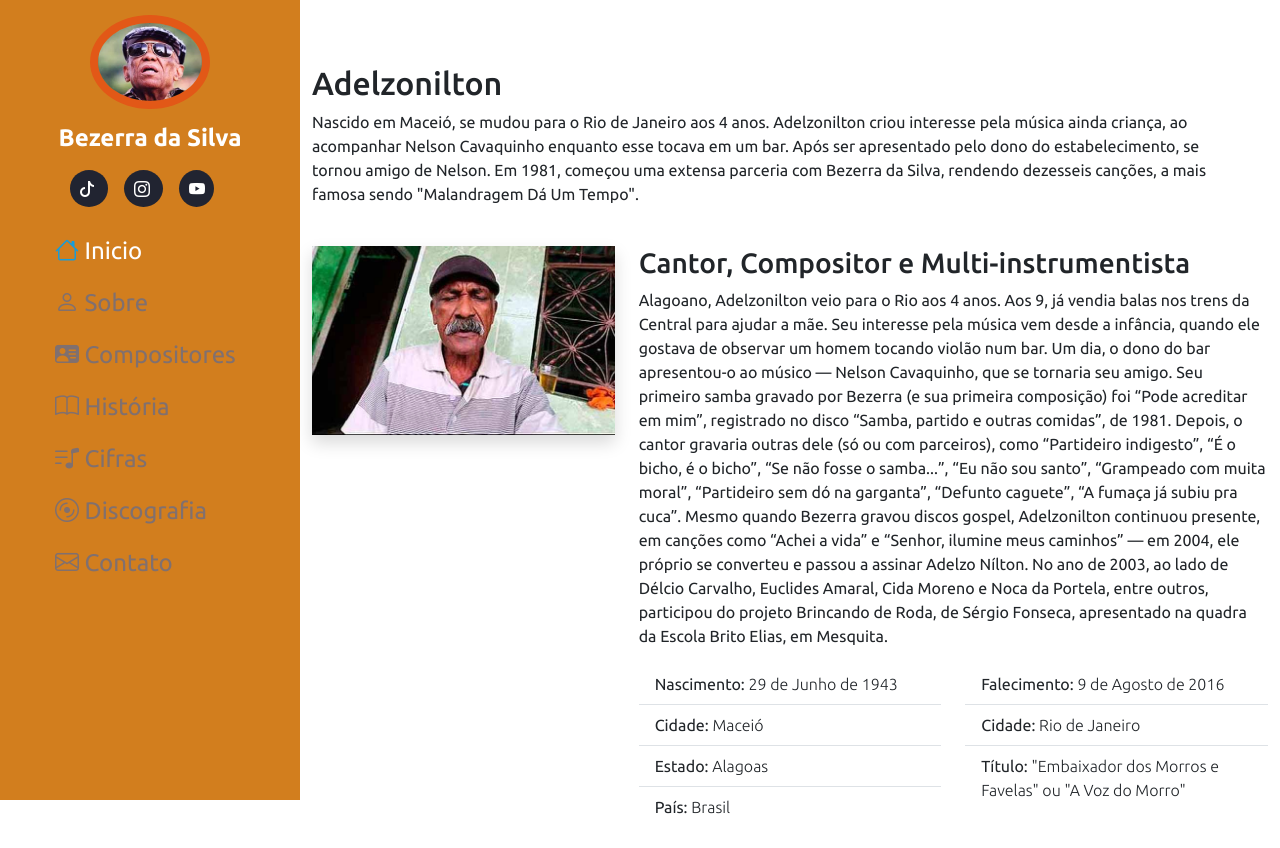
After one commit to guigored/site, a Flask app: page /adelzonilton in a window 1280 px wide. The commit adds this page. Run offline with Flask 3, Linux system fonts and the light colour scheme; some libraries are stand-ins or nearby versions.

Commit message:
Adelzonilton

```diff
--- a/app.py
+++ b/app.py
@@ -32,6 +32,10 @@ class Contato:
 
 def index():
     return render_template('index.html')
+
+@app.route('/adelzonilton')
+def adelzonilton():
+    return render_template('Adelzonilton.html')
 
 
 @app.route('/send', methods=['GET', 'POST'])
--- /dev/null
+++ b/templates/Adelzonilton.html
@@ -0,0 +1,166 @@
+<!DOCTYPE html>
+<html lang="pt-br">
+<head>
+    <meta charset="UTF-8">
+    <meta name="viewport" content="width=device-width, initial-scale=1.0">
+    <link rel="stylesheet" href="../static/bootstrap/css/bootstrap.css">
+    <link rel="stylesheet" href="../static/style.css">
+    <link rel="icon" type='image/png' href="../static/FotosBezerra/icon.png">
+    <link rel="stylesheet" href="https://cdn.jsdelivr.net/npm/bootstrap-icons@1.11.3/font/bootstrap-icons.min.css">
+    <title>Adelzonilton</title>
+</head>
+<body>
+    <i class="bi bi-list menu-mobile"></i>
+
+
+  <aside id='header'>
+    <section class="profile">
+      <img src="../static/FotosBezerra/images (1).jpeg" alt="Foto do Bezerra">
+      <h1>Bezerra da Silva</h1>
+      <div class="social-links mt-4 text-center">
+        <a target="_blank" href="https://www.tiktok.com/@bezerraobrabao">
+          <i class="bi bi-tiktok"></i>
+
+        </a>
+        <a target="_blank" href="https://www.instagram.com/@bezerraobrabao">
+          <i class="bi bi-instagram"></i>
+
+        </a>
+        <a target="_blank" href="https://www.youtube.com/@bezerraobrabao">
+          <i class="bi bi-youtube"></i>
+
+        </a>
+
+
+
+      </div>
+
+
+    </section>
+
+    <nav id="navbar" class="nav-menu">
+      <ul class="nav flex-column">
+        <li class="nav-item">
+          <a class="nav-link active" aria-current="page" href="#inicio"><i class="bi bi-house"></i> Inicio</a>
+        </li>
+        <li class="nav-item">
+          <a class="nav-link" href="#sobre"><i class="bi bi-person"></i> Sobre</a>
+        </li>
+        <li class="nav-item">
+          <a class="nav-link" href="#compositores"><i class="bi bi-person-vcard-fill"></i> Compositores</a>
+        </li>
+        <li class="nav-item">
+          <a class="nav-link" href="#historia"><i class="bi bi-book"></i> História</a>
+        </li>
+        <li class="nav-item">
+          <a class="nav-link" href="#cifras"><i class="bi bi-music-note-list"></i> Cifras</a>
+        </li>
+        <li class="nav-item">
+          <a class="nav-link" href="#discografia"><i class="bi bi-disc"></i> Discografia</a>
+        </li>
+        <li class="nav-item">
+          <a class="nav-link" href="#contato"><i class="bi bi-envelope"></i> Contato</a>
+        </li>
+        </li>
+      </ul>
+
+
+    </nav>
+
+  </aside>
+
+<main id="main">
+  <section class="container mt-5" id='sobreAdelzonilton'>
+
+    <div class="row w-100">
+      <div class="col-md-12" data-anime="down">
+        <h2 class='pt-3'>Adelzonilton</h2>
+        <p>Nascido em Maceió, se mudou para o Rio de Janeiro aos 4 anos. Adelzonilton criou interesse
+        pela música ainda criança, ao acompanhar Nelson Cavaquinho enquanto esse tocava em um bar. Após ser
+        apresentado pelo dono do estabelecimento, se tornou amigo de Nelson. Em 1981, começou uma extensa
+        parceria com Bezerra da Silva, rendendo dezesseis canções, a mais famosa sendo "Malandragem Dá Um Tempo".
+        </p>
+
+
+      </div>
+
+
+    </div>
+
+    <div class="row mt-4">
+      <div class="col-md-4">
+        <img class="img-fluid shadow" src="../static/FotosBezerra/Adelzonilton.jpeg" alt="Foto Adelzonilton"
+          data-anime="left">
+
+
+      </div>
+      <div class="col-md-8" data-anime="right">
+        <h3>Cantor, Compositor e Multi-instrumentista</h3>
+        <p>Alagoano, Adelzonilton veio para o Rio aos 4 anos. Aos 9, já vendia balas nos trens da Central para
+             ajudar a mãe. Seu interesse pela música vem desde a infância, quando ele gostava de observar um
+             homem tocando violão num bar. Um dia, o dono do bar apresentou-o ao músico — Nelson Cavaquinho,
+             que se tornaria seu amigo.
+
+            Seu primeiro samba gravado por Bezerra (e sua primeira composição) foi “Pode acreditar em mim”,
+            registrado no disco “Samba, partido e outras comidas”, de 1981. Depois, o cantor gravaria outras
+            dele (só ou com parceiros), como “Partideiro indigesto”, “É o bicho, é o bicho”, “Se não fosse o
+            samba...”, “Eu não sou santo”, “Grampeado com muita moral”, “Partideiro sem dó na garganta”,
+            “Defunto caguete”, “A fumaça já subiu pra cuca”.
+
+            Mesmo quando Bezerra gravou discos gospel, Adelzonilton continuou presente, em canções como “Achei
+            a vida” e “Senhor, ilumine meus caminhos” — em 2004, ele próprio se converteu e passou a assinar
+            Adelzo Nílton.
+
+            No ano de 2003, ao lado de Délcio Carvalho, Euclides Amaral, Cida Moreno e Noca da Portela, entre
+            outros, participou do projeto Brincando de Roda, de Sérgio Fonseca, apresentado na quadra da Escola
+            Brito Elias, em Mesquita.
+
+        </p>
+
+        <div class="row">
+          <div class="col-md-6">
+            <ul class="list-group list-group-flush fs-6">
+              <li class="list-group-item">
+                Nascimento: <span class="fw-lighter">29 de Junho
+                  de 1943</span>
+              </li>
+              <li class="list-group-item">
+                Cidade: <span class="fw-lighter">Maceió</span>
+              </li>
+              <li class="list-group-item">
+                Estado: <span class="fw-lighter">Alagoas</span>
+              </li>
+              <li class="list-group-item">
+                País: <span class="fw-lighter">Brasil</span>
+              </li>
+
+            </ul>
+          </div>
+          <div class="col-md-6">
+            <ul class="list-group list-group-flush fs-6">
+              <li class="list-group-item">
+                Falecimento: <span class="fw-lighter">9 de Agosto
+                  de 2016</span>
+              </li>
+              <li class="list-group-item">
+                Cidade: <span class="fw-lighter">Rio de Janeiro</span>
+              </li>
+
+              <li class="list-group-item">
+                Título: <span class="fw-lighter">"Embaixador dos Morros e
+                  Favelas" ou "A Voz do Morro"
+                </span>
+              </li>
+
+            </ul>
+          </div>
+        </div>
+      </div>
+    </div>
+
+  </section>
+</main>
+  <script src="../static/bootstrap/js/bootstrap.bundle.min.js"></script>
+  <script src="../static/script.js"></script>
+</body>
+</html>
--- a/templates/index.html
+++ b/templates/index.html
@@ -197,7 +197,7 @@
           <div class="col-md-4">
             <p class='mt-3 mb-0' data-anime="left"> 1000tinho </p>
             <p class='mt-3 mb-0' data-anime="left"> adelino da chatuba </p>
-            <p class='mt-3 mb-0' data-anime="left"> Adelzonilton </p>
+            <p class='mt-3 mb-0' data-anime="left"> <a href="/adelzonilton" target="_blank">Adelzonilton</a> </p>
             <p class='mt-3 mb-0' data-anime="left"> Ary Do Cavaco </p>
             <p class='mt-3 mb-0' data-anime="left"> Athayde Lucena </p>
             <p class='mt-3 mb-0' data-anime="left"> Baes </p>
```
Also changed, not shown: static/FotosBezerra/Adelzonilton.jpeg (added), static/FotosBezerra/Adelzonilton2.jpeg (added).
